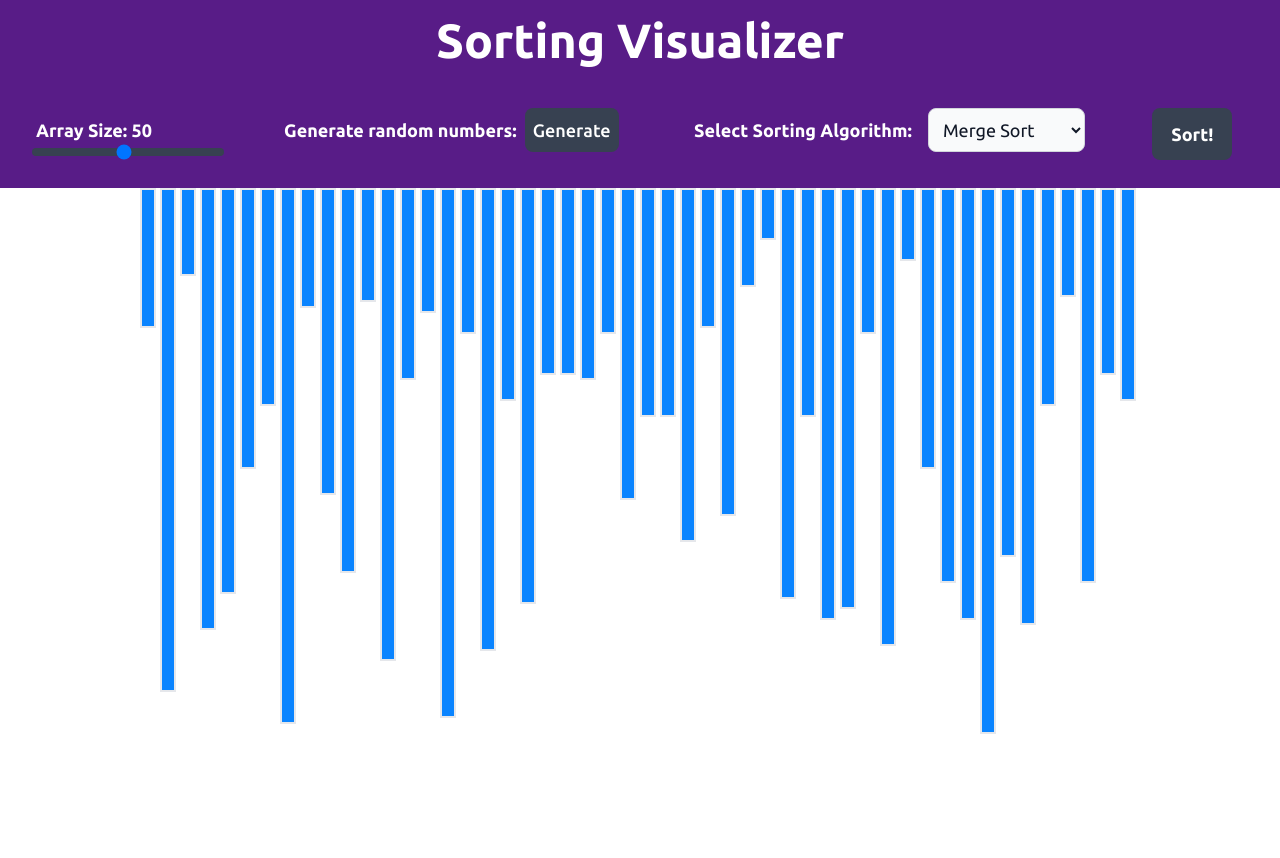
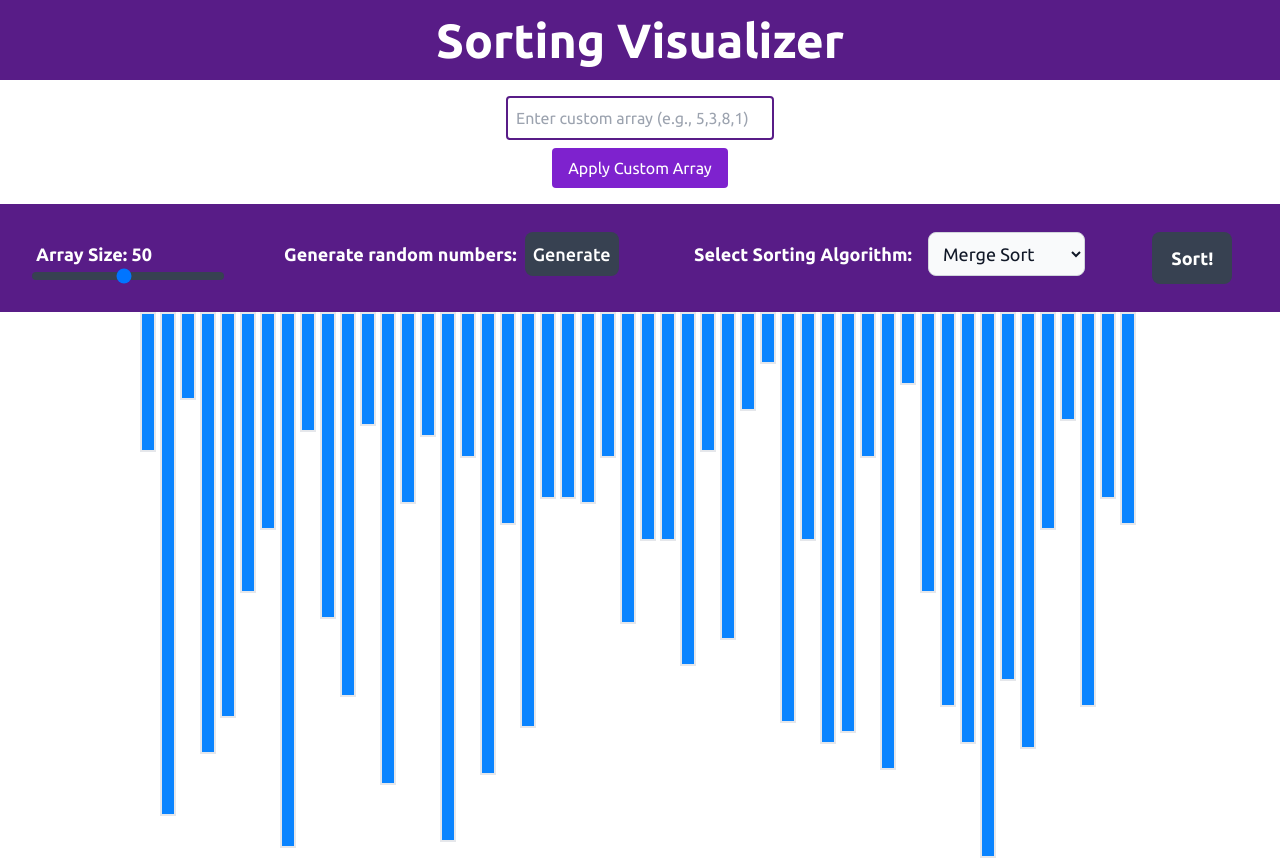
Before and after one commit to HarshRaolji003/Sorting_Visualizer, a React (Vite) app: page / in a window 1280 px wide. Before the commit the page ends 800 px from the top, so only its background shows below. Built offline with nearby package versions, Linux system fonts and the light colour scheme.

Commit message:
Added new custom array input feature

```diff
--- a/src/Components/main.jsx
+++ b/src/Components/main.jsx
@@ -19,6 +19,21 @@ export default function main() {
     const [algorithm, setAlgorithm] = useState("Merge Sort");
     const [timeouts, setTimeouts] = useState([]);
     const [startGeneratingSteps, setStartGeneratingSteps] = useState(false);
+    const [customArray, setCustomArray] = useState('');
+
+    const handleCustomArrayInput = (e)=>{
+        setCustomArray(e.target.value);
+    }
+
+    const applyCustomArray = () => {
+        const array = customArray.split(',').map(Number);
+        if (array.every(num => !isNaN(num))) {
+            initialize(array);
+        } else {
+            alert('Please enter a valid array (comma-separated numbers)');
+        }
+    };
+
 
     // return an array of n number; n=arrsize
     const generateRandomArray = () => {
@@ -71,24 +86,23 @@ export default function main() {
         }
     };
 
-
-
     //  sorting algorithm delay speed using formula
     const getDelay = (arraySize) => {
         return Math.floor(1000 / arraySize)
     }
 
     // Initialize by generating random array
-    const initialize = () => {
-        const newArray = generateRandomArray();
+    const initialize = (customArray = null) => {
+        const newArray = customArray || generateRandomArray();
         setArray(newArray);
         setArrSteps([newArray]);
         setCurrentStep(0);
-        setDelay(getDelay(arraySize));
+        setDelay(getDelay(newArray.length));  // Update delay based on array size
         clearKey();
         clearTimeouts();
         setStartGeneratingSteps(true);
     };
+
 
     const changeAlgo = () => {
         const arrayCopy = array.slice();
@@ -176,6 +190,21 @@ export default function main() {
                 <h1 className='text-center text-5xl bg-purple-900 p-4 text-white font-bold'>
                     Sorting Visualizer
                 </h1>
+                <div className='flex flex-col items-center my-4'>
+                    <input
+                        type='text'
+                        value={customArray}
+                        onChange={handleCustomArrayInput}
+                        placeholder='Enter custom array (e.g., 5,3,8,1)'
+                        className='p-2 border-2 border-purple-900 rounded mb-2'
+                    />
+                    <button
+                        onClick={applyCustomArray}
+                        className='bg-purple-700 text-white py-2 px-4 rounded hover:bg-purple-800'
+                    >
+                        Apply Custom Array
+                    </button>
+                </div>
                 <div>
                     <Navbar
                         currentStep={currentStep}
@@ -191,8 +220,8 @@ export default function main() {
                 <div className='mx-3 text-white flex flex-row justify-center'>
                     {bar}
                 </div>
-
             </div>
         </>
     );
+
 }
```
